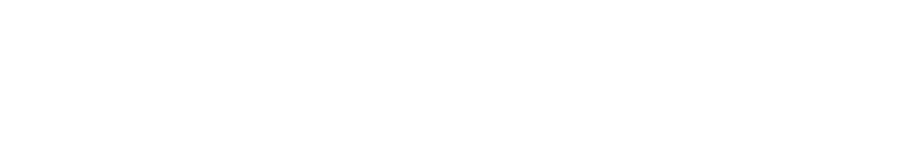
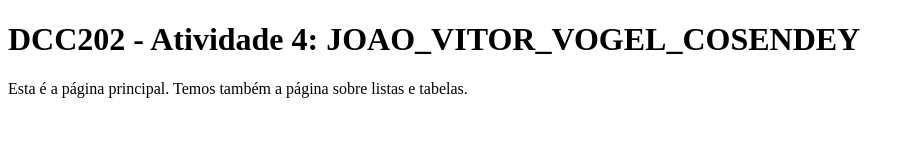
Before and after one commit to ufjf-dcc202/ufjf-dcc202-2023-3-b-atv4-joaovogelufjf, a website: page index.html in a window 1280 px wide. Shown: the whole page, without its empty margins (0-915 px from the left). Drawn offline with Linux system fonts and the light colour scheme.

Commit message:
criar h1 e p com conteudo

```diff
--- a/index.html
+++ b/index.html
@@ -6,6 +6,9 @@
     <title>DCC202 - Atividade 4: JOAO_VITOR_VOGEL_COSENDEY</title>
 </head>
 <body>
-
+    <main>
+        <h1>DCC202 - Atividade 4: JOAO_VITOR_VOGEL_COSENDEY</h1>
+            <p>Esta é a página principal. Temos também a página sobre listas e tabelas.</p>
+    </main>
 </body>
 </html>
```
